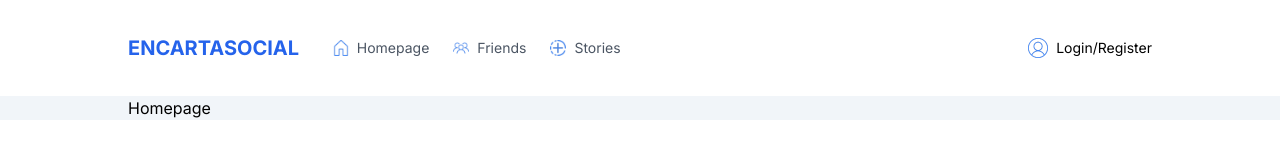
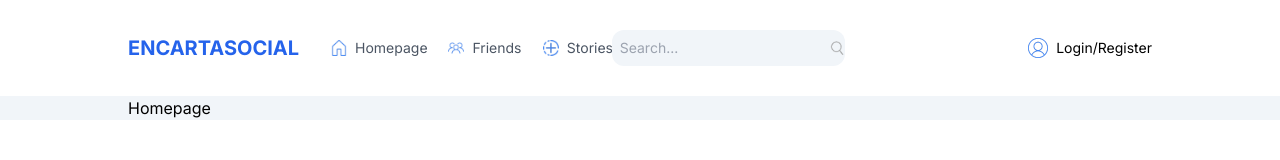
Before and after one commit to anyars-encarta/encarta-social, a Next.js app: page / in a window 1280 px wide. Shown: the top 160 px of the page. Built offline with nearby package versions, Linux system fonts and the light colour scheme; no server answers.

Commit message:
Add search field

```diff
--- a/src/components/Navbar.tsx
+++ b/src/components/Navbar.tsx
@@ -13,7 +13,7 @@ const Navbar = () => {
             </div>
 
             {/* CENTRE */}
-            <div className='hidden md:flex w-[50%] text-sm'>
+            <div className='hidden md:flex w-[50%] text-sm items-center justify-between'>
                 {/* LINKS */}
                 <div className='flex gap-6 text-gray-600 items-center justify-center'>
                     <Link href='/' className='flex gap-2 items-center justify-center'>
@@ -29,6 +29,11 @@ const Navbar = () => {
                         <span>Stories</span>
                     </Link>
                 </div>
+
+                <div className='hidden xl:flex p-2 bg-slate-100 items-center justify-between rounded-xl'>
+                    <input type='text' placeholder='Search...' className='bg-transparent outline-none' />
+                    <Image src='/search.png' width={14} height={14} alt=''/>
+                </div>
             </div>
 
             {/* RIGHT */}
@@ -40,7 +45,7 @@ const Navbar = () => {
                 <ClerkLoaded>
                     <SignedIn>
                         <div className='cursor-pointer'>
-                            <Image src='/people.png' alt='' width={20} height={20} />
+                            <Image src='/people.png' alt='' width={24} height={24} />
                         </div>
                         <div className='cursor-pointer'>
                             <Image src='/messages.png' alt='' width={20} height={20} />
```
